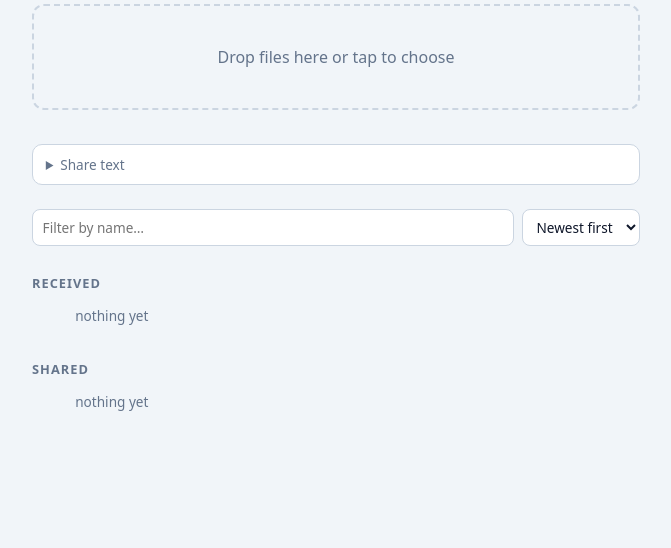
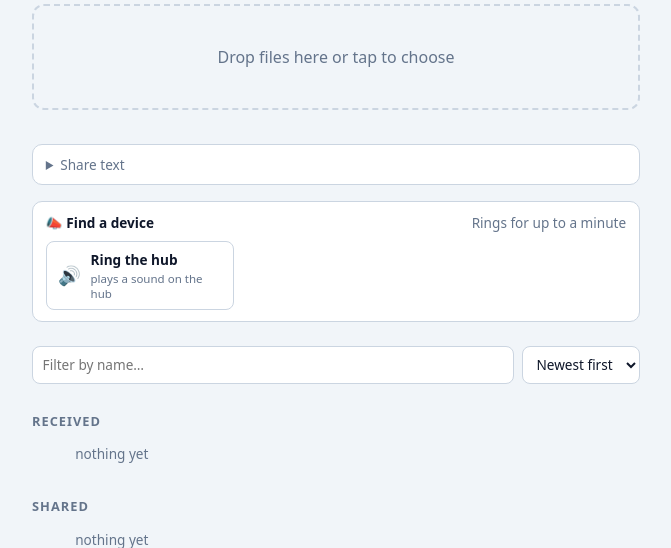
Before and after one commit to Ferinmtk/droplet, a Flask app: page / in a window 1280 px wide. Shown: the part 227-775 px from the top of the page, without its empty margins (304-975 px from the left). Before the commit the page ends 638 px from the top, so only its background shows below. Run offline with Flask 3, Linux system fonts and the light colour scheme; data that the repository does not hold is empty; parts of the project's set-up code (start-up, migrations or seed data) failed here and were passed over; some libraries are stand-ins or nearby versions.

Commit message:
Add a Find a device card, and ring full-screen when rung
The card rings any other device or the hub, shows which are ringing,
and notices when the other side answers. A page that is open when its
device is rung takes over the screen with a big Stop button, a WebAudio
trill and vibration, because an open tab gets no notification sound of
its own. Browsers block sound until the page is touched, so it says
"Tap anywhere to hear it" when that happens.

```diff
--- /dev/null
+++ b/static/ring.js
@@ -0,0 +1,274 @@
+// Find a device: ring another device (or the hub) to find it by sound, and
+// ring loudly here when someone rings this one. Server side is ring.py.
+(() => {
+  const RING_MS = 60000;   // matches RING_SECONDS in ring.py
+  const POLL_MS = 3000;
+
+  document.head.append(el("style", { textContent: `
+    #ring-card { margin-top:1rem; }
+    #ring-card .ring-head { display:flex; flex-wrap:wrap; align-items:baseline; justify-content:space-between;
+                            gap:.25rem .75rem; margin-bottom:.6rem; }
+    #ring-card .ring-grid { display:grid; grid-template-columns:repeat(auto-fill, minmax(10rem, 1fr)); gap:.5rem; }
+    .ring-btn { display:flex; align-items:center; gap:.6rem; min-height:3rem; padding:.5rem .7rem; text-align:left; }
+    .ring-btn .ico { flex:0 0 auto; font-size:1.15rem; line-height:1; }
+    .ring-btn .lbl { flex:1; min-width:0; }
+    .ring-btn .lbl b { display:block; font-weight:600; overflow:hidden; text-overflow:ellipsis; white-space:nowrap; }
+    .ring-btn .lbl small { display:block; color:var(--dim); font-size:.72rem; margin-top:.1rem; }
+    .ring-btn .dot { margin-right:0; }
+    .ring-btn.ringing { border-color:var(--danger); color:var(--danger); animation:ring-glow 1.2s ease-out infinite; }
+    .ring-btn.ringing .lbl small { color:inherit; opacity:.85; }
+    .ring-btn.ringing .ico { animation:ring-shake .6s ease-in-out infinite; }
+    @keyframes ring-glow { from { box-shadow:0 0 0 0 color-mix(in srgb, var(--danger) 55%, transparent); }
+                           to   { box-shadow:0 0 0 .6rem transparent; } }
+    @keyframes ring-shake { 0%,100% { transform:rotate(0); } 25% { transform:rotate(-14deg); } 75% { transform:rotate(14deg); } }
+
+    #ring-overlay { position:fixed; inset:0; z-index:1000; display:flex; flex-direction:column; align-items:center;
+                    justify-content:center; gap:1rem; padding:max(1.5rem, env(safe-area-inset-top)) 1rem
+                    max(1.5rem, env(safe-area-inset-bottom)); text-align:center; color:var(--text);
+                    background:radial-gradient(circle at 50% 38%, color-mix(in srgb, var(--danger) 30%, var(--bg)) 0,
+                                               var(--bg) 70%); }
+    #ring-overlay .ring-waves { position:relative; width:9rem; height:9rem; display:grid; place-items:center; margin-bottom:.5rem; }
+    #ring-overlay .ring-waves i { position:absolute; inset:0; border-radius:50%; border:3px solid var(--danger);
+                                  opacity:0; animation:ring-wave 1.8s ease-out infinite; }
+    #ring-overlay .ring-waves i:nth-child(2) { animation-delay:.6s; }
+    #ring-overlay .ring-waves i:nth-child(3) { animation-delay:1.2s; }
+    #ring-overlay .ring-waves span { font-size:4rem; line-height:1; animation:ring-shake .5s ease-in-out infinite; }
+    @keyframes ring-wave { from { transform:scale(.45); opacity:.9; } to { transform:scale(1.25); opacity:0; } }
+    #ring-overlay h2 { font-size:clamp(1.4rem, 6vw, 2rem); font-weight:700; text-transform:none; letter-spacing:0;
+                       color:var(--text); margin:0; max-width:24rem; line-height:1.25; overflow-wrap:anywhere; }
+    #ring-overlay .ring-sub { color:var(--dim); font-size:.95rem; margin:0; }
+    #ring-stop { margin-top:1rem; width:min(20rem, 100%); min-height:4.5rem; border-radius:999px; border:none;
+                 background:var(--danger); color:var(--bg); font-size:1.5rem; font-weight:700; letter-spacing:.02em;
+                 box-shadow:0 .5rem 1.5rem color-mix(in srgb, var(--danger) 45%, transparent); }
+    #ring-stop:focus-visible { outline:3px solid var(--text); outline-offset:4px; }
+    #ring-stop:active { transform:scale(.97); }
+    #ring-overlay .ring-hint { background:var(--card); border:1px solid var(--line); border-radius:999px;
+                               padding:.45rem .9rem; font-size:.9rem; margin:0; }
+    @media (prefers-reduced-motion: reduce) {
+      .ring-btn.ringing, .ring-btn.ringing .ico, #ring-overlay .ring-waves span { animation:none; }
+      #ring-overlay .ring-waves i { animation-duration:4s; }
+    }
+  ` }));
+
+  // --- ringing other devices ---
+
+  const card = el("section", { className: "card", id: "ring-card" });
+  card.setAttribute("aria-label", "Find a device");
+  document.getElementById("features").append(card);
+
+  const outgoing = new Map();   // device id or "hub" -> time the ring started
+  let drawn = "";
+
+  function state(d) {
+    if (d.online) return "open now";
+    return d.push ? "rings via notification" : "rings only while droplet is open";
+  }
+
+  function ringButton(key, icon, name, sub) {
+    const on = outgoing.has(key);
+    const b = el("button", { className: "ring-btn" + (on ? " ringing" : "") },
+      typeof icon === "string" ? el("span", { className: "ico", textContent: on ? "📣" : icon, ariaHidden: "true" }) : icon,
+      el("span", { className: "lbl" },
+        el("b", { textContent: on ? `Stop ringing ${name}` : `Ring ${name}` }),
+        el("small", { textContent: on ? "ringing… tap to stop" : sub })));
+    b.setAttribute("aria-pressed", on);
+    b.onclick = () => (on ? stopOutgoing(key, name) : ring(key, name));
+    return b;
+  }
+
+  function renderCard() {
+    const devs = others();
+    for (const key of outgoing.keys()) if (key !== "hub" && !devs.some(d => d.id === key)) outgoing.delete(key);
+    // only redraw when something visible changed, so focus isn't lost every poll
+    const sig = JSON.stringify([devs.map(d => [d.id, d.name, d.online, d.push]), [...outgoing.keys()]]);
+    if (sig === drawn) return;
+    drawn = sig;
+    const focused = document.activeElement?.closest?.("#ring-card .ring-btn")?.dataset.key;
+    const buttons = devs.map(d => {
+      const icon = outgoing.has(d.id) ? "📣" : el("span", { className: "ico" }, el("span", { className: "dot" + (d.online ? " online" : "") }));
+      return Object.assign(ringButton(d.id, icon, d.name, state(d)), { title: d.online ? "online" : "offline" });
+    });
+    buttons.push(ringButton("hub", "🔊", "the hub", "plays a sound on the hub"));
+    const keys = [...devs.map(d => d.id), "hub"];
+    buttons.forEach((b, i) => { b.dataset.key = keys[i]; });
+    card.replaceChildren(
+      el("div", { className: "ring-head" }, el("b", { textContent: "📣 Find a device" }),
+        el("span", { className: "dim", textContent: "Rings for up to a minute" })),
+      el("div", { className: "ring-grid" }, ...buttons));
+    if (focused) card.querySelector(`[data-key="${focused}"]`)?.focus();
+  }
+
+  async function ring(key, name) {
+    const url = key === "hub" ? "/api/hub/ring" : `/api/device/${key}/ring`;
+    const res = await fetch(url, { method: "POST" }).catch(() => null);
+    if (!res || !res.ok) {
+      const err = res && (await res.json().catch(() => ({}))).error;
+      flash(err ? `Can't ring ${name}: ${err}` : `Couldn't ring ${name}, is the hub reachable?`);
+      return;
+    }
+    outgoing.set(key, Date.now());
+    flash(`Ringing ${name}…`);
+    renderCard();
+  }
+
+  async function stopOutgoing(key, name) {
+    outgoing.delete(key);
+    renderCard();
+    const url = key === "hub" ? "/api/hub/ring/stop" : `/api/device/${key}/ring/stop`;
+    await fetch(url, { method: "POST" }).catch(() => null);
+    flash(`Stopped ringing ${name}`);
+  }
+
+  // notice when the other side answers (or the ring runs out)
+  async function pollOutgoing() {
+    for (const [key, started] of outgoing) {
+      const url = key === "hub" ? "/api/hub/ring" : `/api/device/${key}/ring`;
+      const res = await fetch(url).catch(() => null);
+      if (!res || !res.ok || !outgoing.has(key)) continue;
+      const d = await res.json();
+      if (key === "hub" ? d.ringing : d.ring) continue;
+      outgoing.delete(key);
+      if (key !== "hub") {
+        const name = (others().find(x => x.id === key) || {}).name || "The device";
+        flash(Date.now() - started >= RING_MS - POLL_MS ? `${name} didn't answer` : `${name} answered, found it 🎉`);
+      }
+    }
+    renderCard();
+  }
+
+  // --- this device being rung ---
+
+  let actx = null;
+  function audio() {
+    const AC = window.AudioContext || window.webkitAudioContext;
+    if (!actx && AC) actx = new AC();
+    return actx;
+  }
+  // browsers only let a page make sound after the user has touched it; any
+  // touch on the page (before or during a ring) unlocks it
+  const unlock = () => { const c = audio(); if (c && c.state === "suspended") c.resume().catch(() => {}); };
+  for (const ev of ["pointerdown", "keydown", "touchend"]) document.addEventListener(ev, unlock, { capture: true, passive: true });
+
+  const dismissed = new Set();   // ring ids already answered here, so a slow stop can't bring the overlay back
+  let active = null;
+
+  function startTone() {
+    const c = audio();
+    if (!c) return null;
+    c.resume().catch(() => {});
+    const out = c.createGain();
+    out.gain.value = 0;
+    out.connect(c.destination);
+    const osc = c.createOscillator();
+    osc.type = "square";   // harsh on purpose: cuts through a room better than a sine
+    osc.connect(out);
+    osc.start();
+    // an old-phone trill: 1.2 s warbling between two pitches, then 0.6 s quiet.
+    // Scheduled a couple of seconds ahead so throttled timers don't leave gaps.
+    let next = c.currentTime + 0.05;
+    const schedule = () => {
+      while (next < c.currentTime + 2.5) {
+        for (let i = 0; i < 12; i++) {
+          const t = next + i * 0.1;
+          osc.frequency.setValueAtTime(i % 2 ? 1400 : 1050, t);
+        }
+        out.gain.setValueAtTime(0.5, next);
+        out.gain.setValueAtTime(0, next + 1.2);
+        next += 1.8;
+      }
+    };
+    schedule();
+    const timer = setInterval(schedule, 500);
+    return () => { clearInterval(timer); osc.stop(); osc.disconnect(); out.disconnect(); };
+  }
+
+  function startRinging(r) {
+    if (active) stopRinging(false);
+    const stopBtn = el("button", { id: "ring-stop", type: "button", textContent: "Stop" });
+    const hint = el("p", { className: "ring-hint", textContent: "🔇 Tap anywhere to hear it", hidden: true });
+    const left = el("p", { className: "ring-sub" });
+    const overlay = el("div", { id: "ring-overlay", role: "alertdialog" },
+      el("div", { className: "ring-waves", ariaHidden: "true" }, el("i"), el("i"), el("i"), el("span", { textContent: "📣" })),
+      el("h2", { id: "ring-title", textContent: `${r.from} is ringing this device` }),
+      left, stopBtn, hint);
+    overlay.setAttribute("aria-modal", "true");
+    overlay.setAttribute("aria-labelledby", "ring-title");
+    stopBtn.onclick = () => stopRinging(true);
+    document.body.append(overlay);
+
+    const prevFocus = document.activeElement;
+    const prevOverflow = document.body.style.overflow;
+    document.body.style.overflow = "hidden";
+    stopBtn.focus();
+
+    const stopTone = startTone();
+    const c = actx;
+    const showHint = () => { hint.hidden = !c || c.state === "running"; };
+    if (c) c.onstatechange = showHint;
+    setTimeout(showHint, 300);   // give resume() a moment before saying it's blocked
+    const buzz = () => navigator.vibrate?.([800, 300, 800, 300, 800]);
+    buzz();
+    const started = Date.now();
+    const tick = () => {
+      const s = Math.max(0, Math.ceil((RING_MS - (Date.now() - started)) / 1000));
+      left.textContent = `Stops by itself in ${s} s`;
+      if (!s) stopRinging(false);
+    };
+    tick();
+    const timers = [setInterval(buzz, 3000), setInterval(tick, 1000)];
+    const onKey = e => { if (e.key === "Escape") stopRinging(true); };
+    document.addEventListener("keydown", onKey);
+
+    active = {
+      id: r.id,
+      end() {
+        timers.forEach(clearInterval);
+        stopTone?.();
+        if (c) c.onstatechange = null;
+        navigator.vibrate?.(0);
+        document.removeEventListener("keydown", onKey);
+        overlay.remove();
+        document.body.style.overflow = prevOverflow;
+        prevFocus?.focus?.();
+      },
+    };
+  }
+
+  function stopRinging(tellHub) {
+    if (!active) return;
+    const { id } = active;
+    dismissed.add(id);
+    active.end();
+    active = null;
+    if (tellHub) fetch("/api/ring/stop", { method: "POST" }).catch(() => {});
+    // the push notification for this ring is still up; answering here answers it too
+    navigator.serviceWorker?.getRegistration().then(reg =>
+      reg?.getNotifications({ tag: "ring" }).then(ns => ns.forEach(n => n.close()))).catch(() => {});
+  }
+
+  async function checkRing() {
+    const res = await fetch("/api/ring").catch(() => null);
+    if (!res || !res.ok) return;   // 400 = this browser isn't a named device, so nobody can ring it
+    const { ring: r } = await res.json();
+    if (r && !dismissed.has(r.id) && active?.id !== r.id) startRinging(r);
+    else if (!r && active) stopRinging(false);
+  }
+
+  // opened from a ring notification: /#ring
+  function fromHash() {
+    if (location.hash !== "#ring") return;
+    history.replaceState(null, "", location.pathname + location.search);
+    checkRing();
+  }
+
+  renderCard();
+  fromHash();
+  window.addEventListener("hashchange", fromHash);
+  document.addEventListener("visibilitychange", () => { if (!document.hidden && me) checkRing(); });
+  setInterval(() => {
+    if (document.hidden) return;
+    if (me) checkRing();
+    if (outgoing.size) pollOutgoing();
+  }, POLL_MS);
+  setInterval(renderCard, 1000);   // picks up device changes from the main page's refresh
+})();
--- a/templates/index.html
+++ b/templates/index.html
@@ -723,5 +723,6 @@ setInterval(refresh, 5000);
 document.addEventListener("visibilitychange", () => { if (!document.hidden) refresh(); });
 </script>
 <!-- feature scripts: plain scripts that use the helpers above (el, flash, me, latest, others…) -->
+<script src="/static/ring.js"></script>
 </body>
 </html>
```
